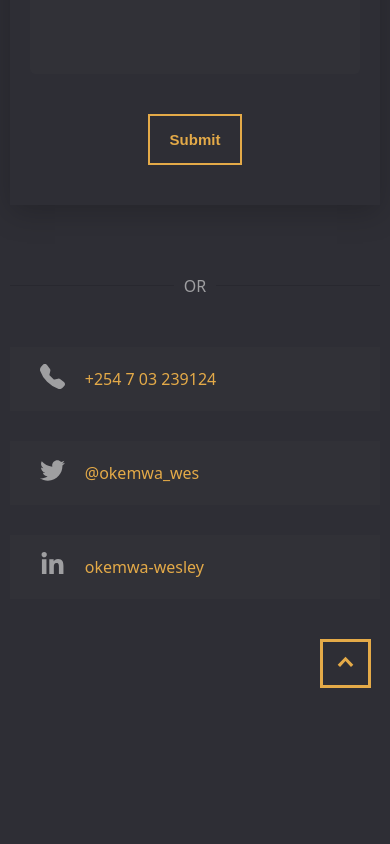
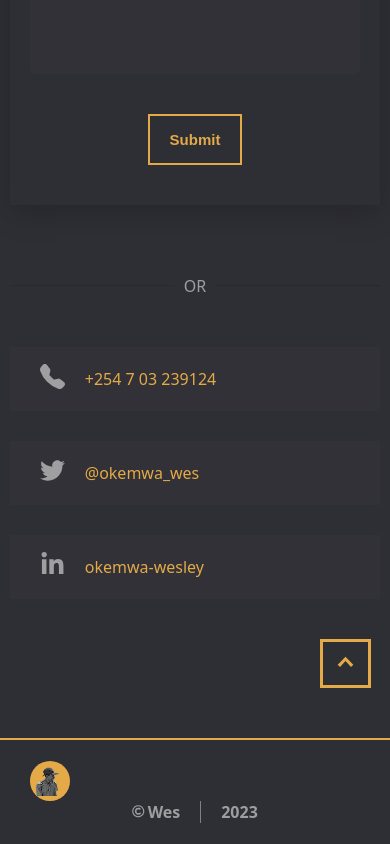
Before and after one commit to 1wes/Wes-Portfolio, a React (Create React App) app: page / in a window 390 px wide. Shown: the part 5796-6640 px from the top of the page. Before the commit the page ends 6534 px from the top, so only its background shows below. Built offline with nearby package versions, Linux system fonts and the light colour scheme; no server answers.

Commit message:
increase width of footer logo to 95% in mobile view

```diff
--- a/src/components/footer.css
+++ b/src/components/footer.css
@@ -37,7 +37,7 @@
 }
 
 @media only screen and (max-width:480px){
-    .footer{
-        display: none;
+    .footer-image{
+        width: 95%;
     }
 }
```
